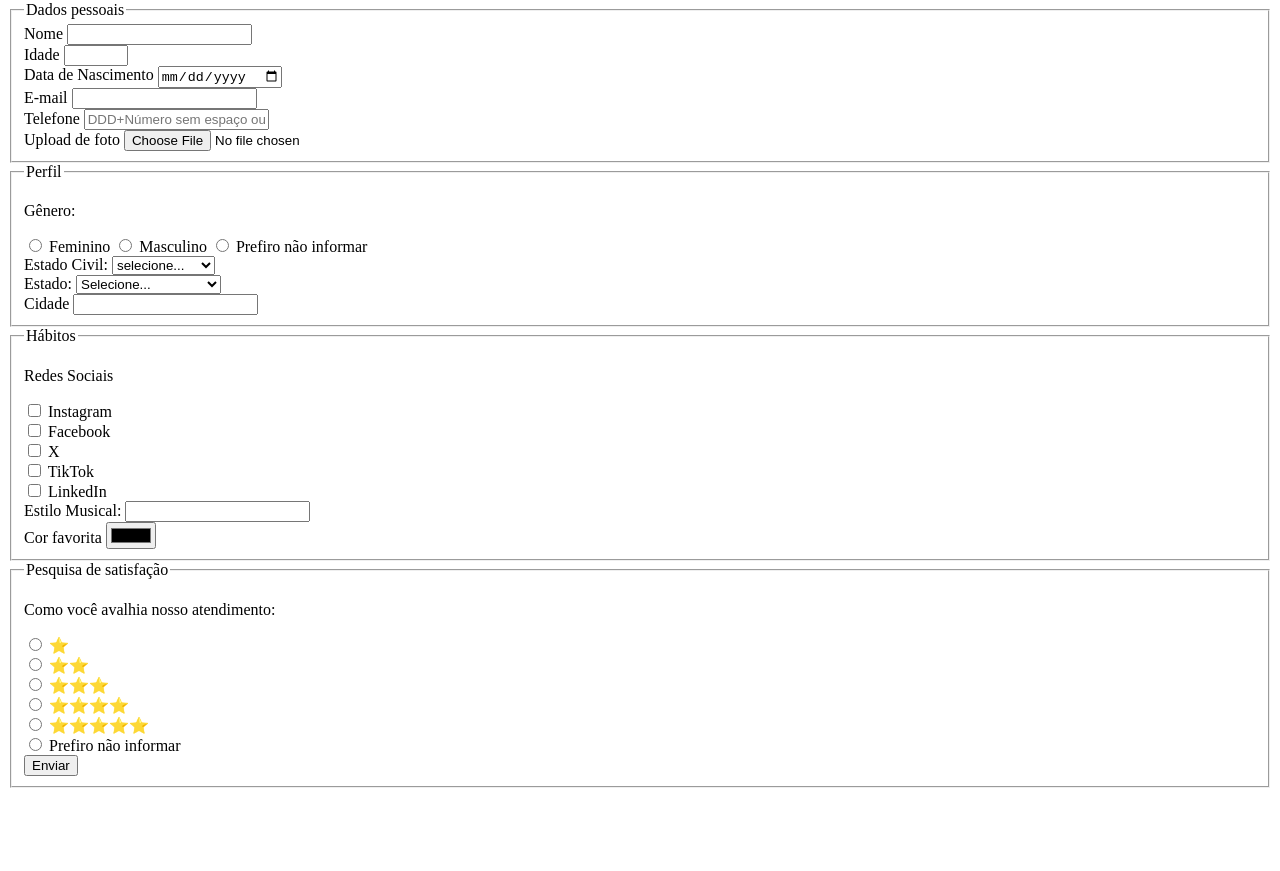
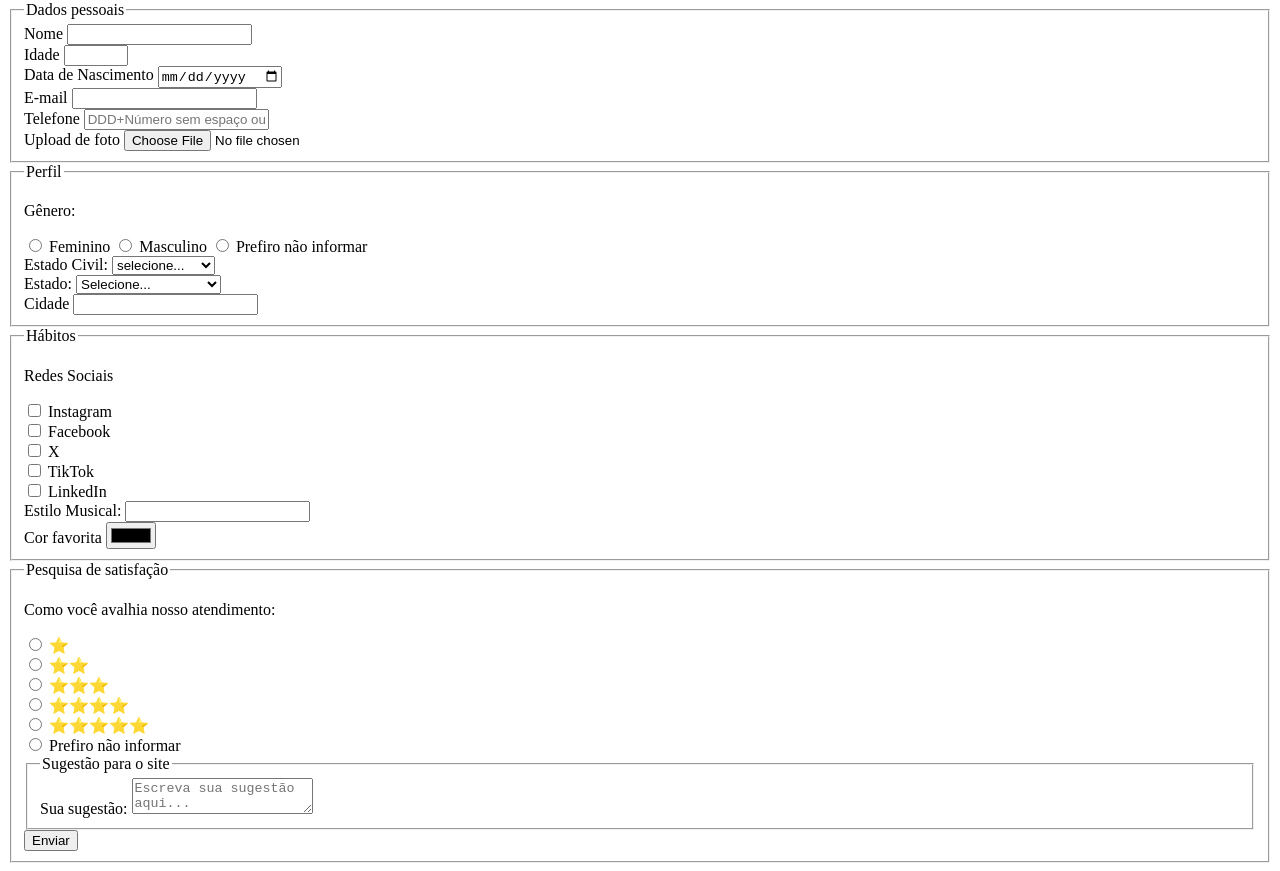
Before and after one commit to cremalz/formulario, a plain HTML site: page index.html in a window 1280 px wide. Shown: the part 79-950 px from the top of the page. Before the commit the page ends 875 px from the top, so only its background shows below. Drawn offline with Linux system fonts and the light colour scheme.

Commit message:
ajuste  adicao de setor de sugestao

```diff
--- a/index.html
+++ b/index.html
@@ -164,7 +164,19 @@
                 <input type="radio" name="notaClient" value="notInformad">
                 <label for="notaClient">Prefiro não informar</label>
 <br>
+<section class="sugestao" id="sugestao">
+  <fieldset>
+    <legend>Sugestão para o site</legend>
 
+    <label for="sugestao-texto">Sua sugestão:</label>
+    <textarea
+      id="sugestao-texto"
+      name="sugestao"
+      placeholder="Escreva sua sugestão aqui..."
+      required
+    ></textarea>
+  </fieldset>
+</section>
 
 
 
```
